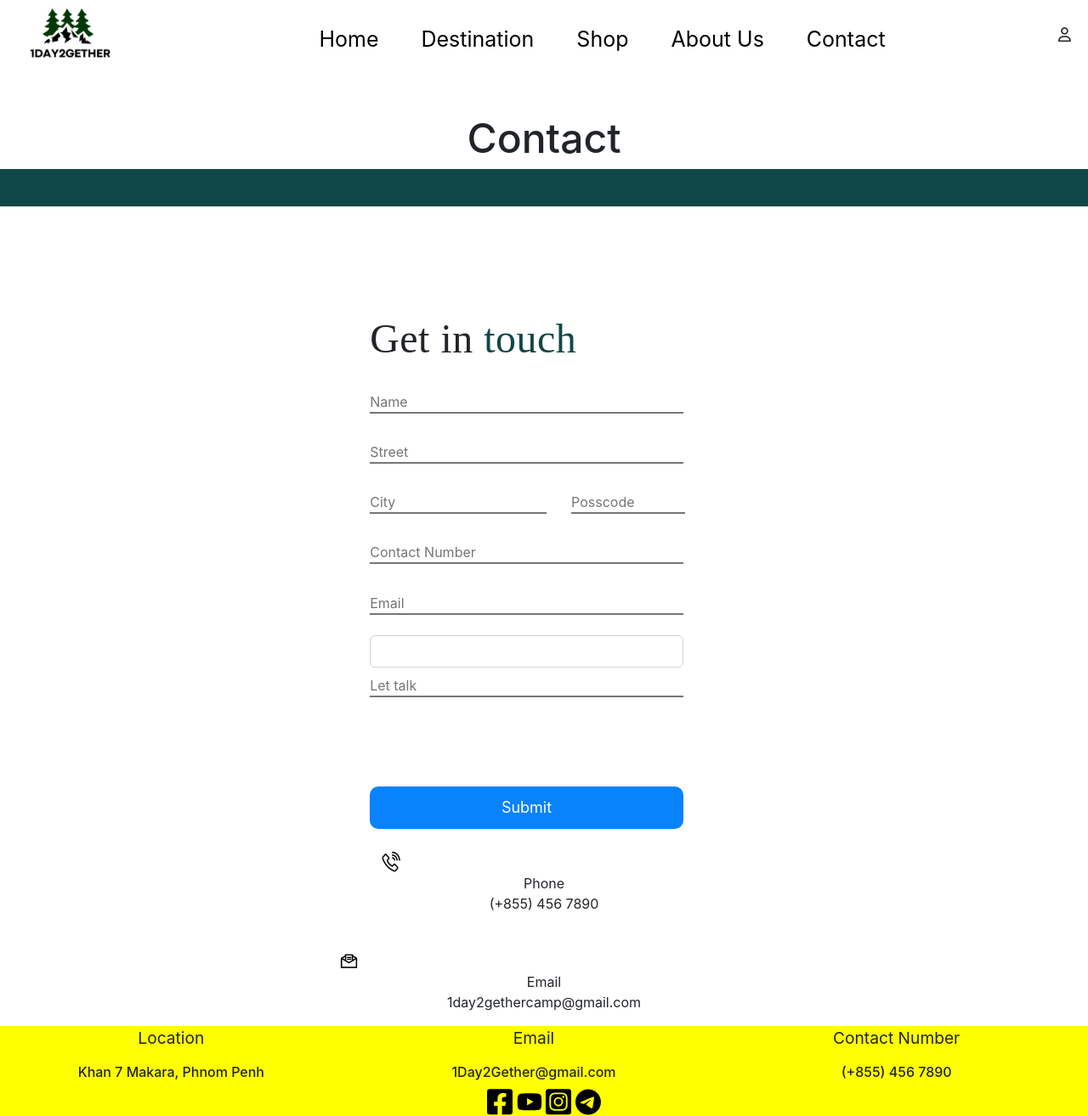
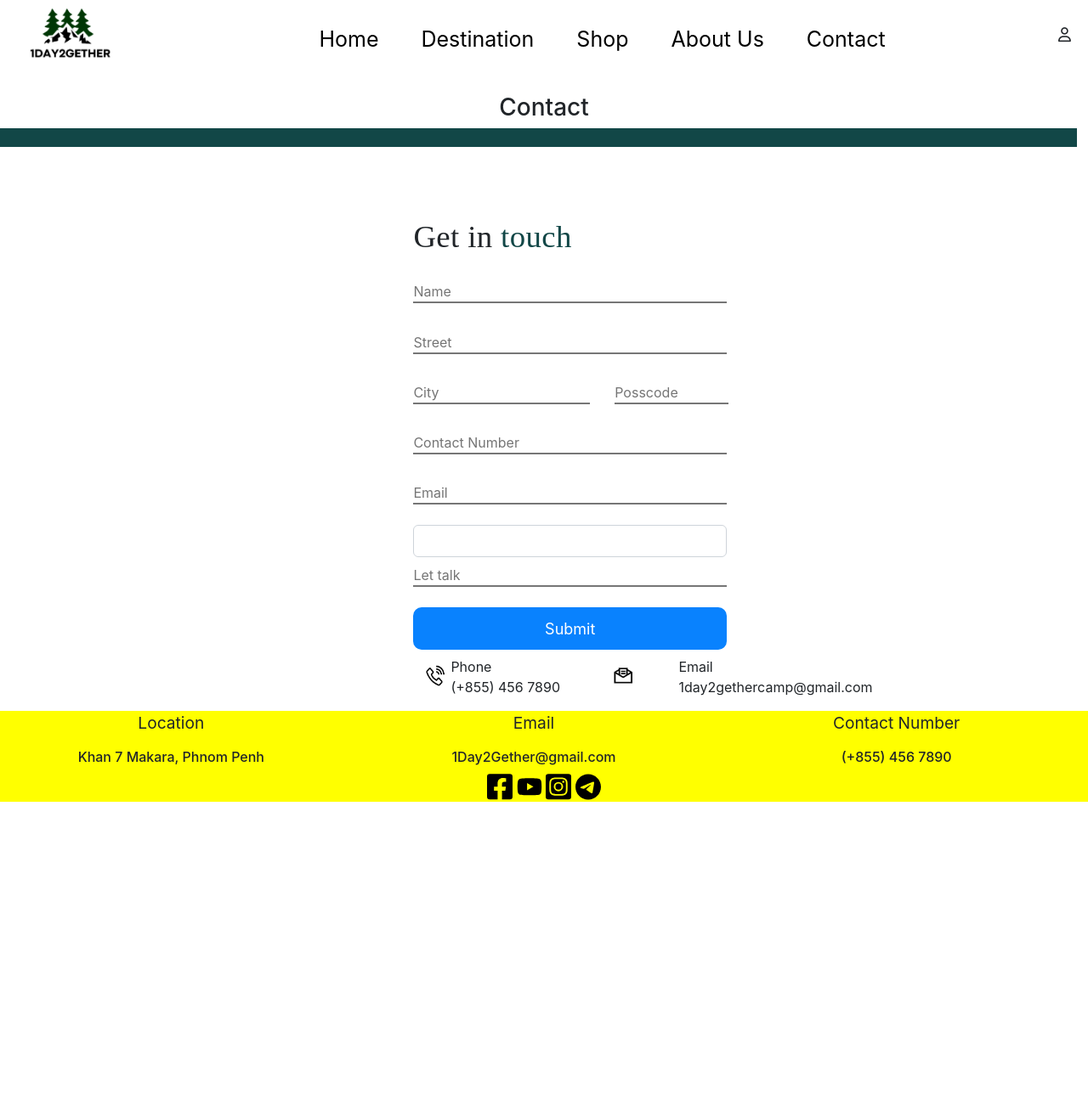
Before and after one commit to Chanden220/final, a Django app: page /onedaytwogether/Contact/ in a window 1280 px wide. Shown: the whole page at 85% size. After the commit the page ends 944 px from the top, so only its background shows below. Run offline with Django 4.2, Linux system fonts and the light colour scheme; lists and menus that the app fills with data are empty; some libraries are stand-ins or nearby versions.

Commit message:
change contact and about us

```diff
--- a/final/templates/aboutus.html
+++ b/final/templates/aboutus.html
@@ -24,8 +24,8 @@
                 <h3>About 1DAY2GETHER </h3>
             </center>
         </div>
-        <div class="text-body">
-            <h3> </h3>
+        <div class="Greenblock">
+
         </div>
         <div class="the-destination" style="width:90%;margin-left:70px">
             <div class="knongpsar">
--- a/final/templates/contact.html
+++ b/final/templates/contact.html
@@ -19,9 +19,11 @@
 </head>
 
 <body>
-
-	<br>
-	<h1 style="text-align: center;font-size: 300%;">Contact</h1>
+	<div class="header">
+		<center>
+			<h3>Contact</h3>
+		</center>
+	</div>
 	<div class="Greenblock">
 
 	</div>
@@ -54,28 +56,26 @@
 				<input id="text" type="text" name="lettalk" placeholder="Let talk"
 					style="font-size:medium;border-top: none;border-left:none;border-right:none;width:80%;margin-top:2%"><br><br>
 
-				<br>
-				<br>
-				<br>
 
-				<input id="button" type="submit" value="Submit"
-					style="margin-top:2%;font-size:large;border:none;background: #0982FE;width:80%;color:white;height: 50px;border-radius: 10px"><br>
+
+				<input id="button" type="submit" value="Submit" class="Submitbtn" style=""><br>
 			</div>
 
-
-			<div class="phone">
+			<div class="row">
+				<div class="phone col-sm">
 					<br>
-				<img src="{% static 'image/Screenshot 203-04-18 153933.png' %}"
-					style="width: 28px;height: 28px;margin-left:-70%">
+					<img src="{% static 'image/Screenshot 203-04-18 153933.png' %}">
 					<p class="phonetext">
 						Phone <br>(+855) 456 7890</p>
 				</div>
-			<div class="Email" style="">
+				<div class="Email col-sm">
 					<br>
-				<img src="{% static 'image/email.png' %}" style="width: 28px;height: 28px;margin-left:-90%">
-				<p class="phonetext">
+					<img src="{% static 'image/email.png' %}">
+					<p class="emailtext">
 						Email <br>1day2gethercamp@gmail.com</p>
 				</div>
+			</div>
+
 
 		</form>
 
--- a/final/templates/header.html
+++ b/final/templates/header.html
@@ -106,10 +106,11 @@
     </div>
     <div class="profileuser">
         <div class="User" id="User">
-            <div class="button-btn" style="margin: 15%;">
+            <div class="ButtonLS">
                 <a href="login.html"><button>Login</button></a>
                 <a href="signup.html"><button>Sign up</button></a>
             </div>
+
         </div>
 
 
--- a/static/css/Homepage.css
+++ b/static/css/Homepage.css
@@ -42,14 +42,15 @@
     display: block;
 }
 .User{
+
     display: none;
     z-index: 1;
-    width: 32%;
+    width: 21%;
     height: fit-content;
     background: white;
     border-radius: 6px;
-    margin-left: 83%;
-    margin-top: 7%;
+    margin-left: 89%;
+    margin-top: 5%;
     position: absolute;
     transform: translate(-50%,-50%);
     text-align: center;
@@ -62,12 +63,7 @@
     width: 50px;
     height: auto;
 }
-.button-btn button{
-    background-color: white;
-    width: 30%;
-    text-align: center;
-    color: blue;
-}
+
 .fa-user{
     font-size: 20px;
 }
@@ -136,6 +132,14 @@
     /* width: 649px;*/
     height: 400px;
     margin: 0px 25px 25px 25px;
+}
+.ButtonLS{
+    height: 100px;
+}
+.ButtonLS button{
+    padding: 10px;
+    margin-top: 13%;
+    border-radius: 15px;
 }
 /* destination */
 
@@ -284,7 +288,7 @@
     height: 270px;
     background: white;
     border-radius: 6px;
-    margin-left:74%;
+    margin-left:89%;
     margin-top: 190px;
     position: absolute;
     transform: translate(-50%,-50%);
--- a/static/css/aboutus.css
+++ b/static/css/aboutus.css
@@ -89,6 +89,11 @@
     font-size: 15px;
 }
 /* text-body */
+.Greenblock{
+    width: 99%;
+    height: 22px;
+    background: #124747;
+}
 .text-body{
   background-color: #124747;
   font-size: 40px;
--- a/static/css/contact.css
+++ b/static/css/contact.css
@@ -1,6 +1,6 @@
 .contact{
-
-    Margin: auto;
+    Margin-top: -2%;
+    Margin-left: 34%;
     box-sizing: border-box;
     text-align: center;
     width: 40%;
@@ -8,11 +8,12 @@
     background: #FFFFFF;
     border-radius: 50px;
 }
+.Submitbtn{
+   font-size:large;border:none;background: #0982FE;width:80%;color:white;height: 50px;border-radius: 10px;
+}
 .Greenblock{
-    width: 100%;
-    height: 44px;
-    left: 0px;
-    top: 258px;
+    width: 99%;
+    height: 22px;
     background: #124747;
 }
 .abovetext{
@@ -20,7 +21,7 @@
     text-align: left;
     font-family: 'Montserrat';
     font-style: normal;
-    font-size: 300%;
+    font-size: 230%;
     letter-spacing: 0.01em;
 }
 .profile{
@@ -51,6 +52,29 @@
     color: #9B9B9B;
 
 }
+.phonetext{
+    margin-top: -15%;
+    margin-left: 40%;
+    text-align: left;
+}
+.emailtext{
+    margin-top: -15%;
+    margin-left: 40%;
+    text-align: left;
+}
+.phone img{
+    width: 28px;
+    height: 28px;
+    margin-left: -33%;
+    margin-top: -6%;
+}
+.Email img{
+    width: 31px;
+    height: 31px;
+    margin-left: -69%;
+    margin-top: -7%;
+
+}
 .leftDiv{
     float:left;
     padding:38px;
```
Lines whose indentation alone changed are shown as unchanged.
